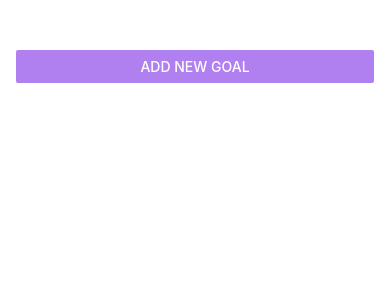
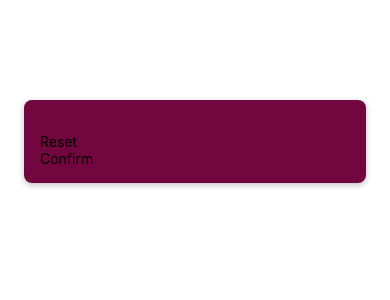
Before and after one commit to jmeno1011/RNCourse, a React Native app: screen / in a window 390 px wide. Shown: the top 300 px of the page. Built offline with nearby package versions, Linux system fonts and the light colour scheme.

Commit message:
learn ~50th lecture

```diff
--- a/App.js
+++ b/App.js
@@ -1,79 +1,9 @@
-import { useState } from "react";
-import { StyleSheet, View, FlatList, Button } from "react-native";
-import GoalItem from "./components/GoalItem";
-import GoalInput from "./components/GoalInput";
+import { StyleSheet, View, Text } from "react-native";
 import { StatusBar } from "expo-status-bar";
+import StartGameScreen from "./screens/StartGameScreen";
 
 export default function App() {
-  const [modalIsVisible, setModalIsVislbe] = useState(false);
-  const [courseGoals, setCourseGoal] = useState([]);
-
-  function startAddGoalHandler() {
-    setModalIsVislbe(true);
-  }
-
-  function addGaolHandler(enteredGoalText) {
-    setCourseGoal((currentCourseGoals) => [
-      ...currentCourseGoals,
-      { text: enteredGoalText, id: Math.random().toString() },
-    ]);
-    endAddGoalHandler();
-  }
-
-  function endAddGoalHandler() {
-    setModalIsVislbe(false);
-  }
-
-  function deleteGoalHandler(id) {
-    setCourseGoal((currentCourseGoal) => {
-      return currentCourseGoal.filter((goal) => goal.id !== id);
-    });
-  }
-
-  return (
-    <>
-      <StatusBar />
-      <View style={styles.appContainer}>
-        <Button
-          title="Add New Goal"
-          color={"#B180f0"}
-          onPress={startAddGoalHandler}
-        />
-        <GoalInput
-          onAddGoal={addGaolHandler}
-          visible={modalIsVisible}
-          onCancel={endAddGoalHandler}
-        />
-        <View style={styles.goalsContainer} addGaolHandler={addGaolHandler}>
-          <FlatList
-            data={courseGoals}
-            renderItem={(itemData) => {
-              return (
-                <GoalItem
-                  text={itemData.item.text}
-                  onDeleteItem={deleteGoalHandler}
-                  id={itemData.item.id}
-                />
-              );
-            }}
-            alwaysBounceVertical={false}
-            keyExtractor={(item, index) => {
-              return item.id;
-            }}
-          ></FlatList>
-        </View>
-      </View>
-    </>
-  );
+  return <StartGameScreen />;
 }
 
-const styles = StyleSheet.create({
-  appContainer: {
-    flex: 1,
-    padding: 50,
-    paddingHorizontal: 16,
-  },
-  goalsContainer: {
-    flex: 5,
-  },
-});
+const styles = StyleSheet.create({});
--- a/app.json
+++ b/app.json
@@ -6,13 +6,11 @@
     "orientation": "portrait",
     "icon": "./assets/icon.png",
     "userInterfaceStyle": "light",
-    "backgroundColor": "#1e085a",
     "splash": {
       "image": "./assets/splash.png",
       "resizeMode": "contain",
       "backgroundColor": "#ffffff"
     },
-    "jsEngine": "hermes",
     "ios": {
       "supportsTablet": true
     },
--- a/components/GoalInput.js
+++ /dev/null
@@ -1,83 +0,0 @@
-import { useState } from "react";
-import {
-  Button,
-  Image,
-  Modal,
-  StyleSheet,
-  TextInput,
-  View,
-} from "react-native";
-
-export default function GoalInput(props) {
-  const [enteredGoalText, setEnteredGoalText] = useState("");
-
-  function goalInputHandle(enteredText) {
-    setEnteredGoalText(enteredText);
-  }
-
-  function addGaolHandler() {
-    props.onAddGoal(enteredGoalText);
-    setEnteredGoalText("");
-  }
-
-  return (
-    <Modal visible={props.visible} animationType="slide">
-      <View style={styles.inputContainer}>
-        <Image
-          source={require("../assets/images/goal.png")}
-          // source={"../assets/images/goal.png"}
-          style={styles.image}
-        />
-        <TextInput
-          placeholder="Your course goal!"
-          style={styles.textInput}
-          onChangeText={goalInputHandle}
-          value={enteredGoalText}
-        />
-        <View style={styles.buttonContainer}>
-          <View style={styles.button}>
-            <Button
-              title="Add Goal"
-              onPress={addGaolHandler}
-              color={"#B180f0"}
-            />
-          </View>
-          <View style={styles.button}>
-            <Button title="Cancel" onPress={props.onCancel} color={"#F31282"} />
-          </View>
-        </View>
-      </View>
-    </Modal>
-  );
-}
-const styles = StyleSheet.create({
-  inputContainer: {
-    flex: 1,
-    justifyContent: "center",
-    alignItems: "center",
-    padding: 16,
-    backgroundColor: "#311B6B",
-  },
-  image: {
-    width: 100,
-    height: 100,
-    margin: 20,
-  },
-  textInput: {
-    borderWidth: 1,
-    borderColor: "#e4d0ff",
-    backgroundColor: "#e4d0ff",
-    color: "#120438",
-    borderRadius: 6,
-    width: "100%",
-    padding: 16,
-  },
-  buttonContainer: {
-    marginTop: 16,
-    flexDirection: "row",
-  },
-  button: {
-    width: 100,
-    marginHorizontal: 8,
-  },
-});
--- a/components/GoalItem.js
+++ /dev/null
@@ -1,29 +0,0 @@
-import { StyleSheet, Text, View, Pressable } from "react-native";
-
-function GoalItem(props) {
-  return (
-    <Pressable
-      android_ripple={{ color: "#dddddd" }}
-      onPress={props.onDeleteItem.bind(this, props.id)}
-      style={(pressData)=> pressData.pressed}
-    >
-      <View style={styles.goalItem}>
-        <Text style={styles.goalText}>{props.text}</Text>
-      </View>
-    </Pressable>
-  );
-}
-
-export default GoalItem;
-
-const styles = StyleSheet.create({
-  goalItem: {
-    margin: 8,
-    padding: 8,
-    borderRadius: 6,
-    backgroundColor: "#5E0ACC",
-  },
-  goalText: {
-    color: "white",
-  },
-});
--- /dev/null
+++ b/components/PrimaryButton.js
@@ -0,0 +1,10 @@
+import React from "react";
+import { Text, View } from "react-native";
+
+export default function PrimaryButton({ children }) {
+  return (
+    <View>
+      <Text>{children}</Text>
+    </View>
+  );
+}
--- /dev/null
+++ b/screens/StartGameScreen.js
@@ -0,0 +1,30 @@
+import React from "react";
+import { StyleSheet, TextInput, View } from "react-native";
+import PrimaryButton from "../components/PrimaryButton";
+
+export default function StartGameScreen() {
+  return (
+    <View style={styles.inputContainer}>
+      <TextInput />
+      <PrimaryButton>Reset</PrimaryButton>
+      <PrimaryButton>Confirm</PrimaryButton>
+    </View>
+  );
+}
+
+const styles = StyleSheet.create({
+  inputContainer: {
+    marginTop: 100,
+    marginHorizontal: 24,
+    padding: 16,
+    backgroundColor: "#72063e",
+    borderRadius: 8,
+    elevation: 4 , // 안드로이드에서만 호환됨
+    shadowColor: 'black',
+    shadowOffset: {
+      width: 0,height: 2
+    },
+    shadowRadius: 6,
+    shadowOpacity: 0.25
+  },
+});
```
Also changed, not shown: screens/GameOverScreen.js (added, +7 -0 lines), screens/GameScreen.js (added, +7 -0 lines).
